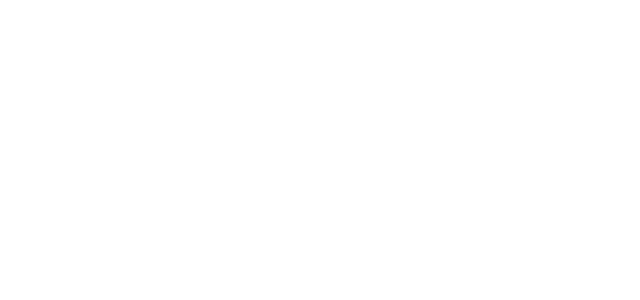
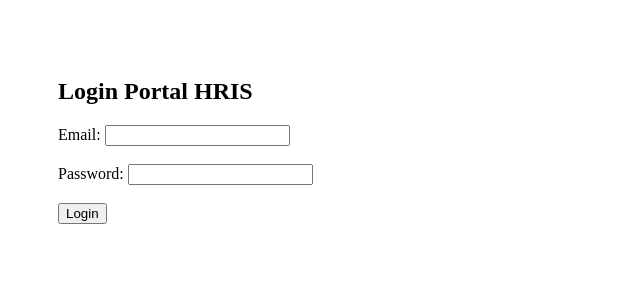
Before and after one commit to Yoel-Lee/TubesRPLL, a React (Vite) app: page /login in a window 1280 px wide. Shown: the top 300 px of the page, without its empty margins (0-640 px from the left). Built offline with nearby package versions, Linux system fonts and the light colour scheme.

Commit message:
feature: react router, login.tsx page

```diff
--- a/package.json
+++ b/package.json
@@ -10,9 +10,11 @@
     "preview": "vite preview"
   },
   "dependencies": {
+    "axios": "^1.15.1",
     "react": "^19.2.0",
     "react-dom": "^19.2.0",
-    "react-router": "^7.12.0"
+    "react-router": "^7.12.0",
+    "react-router-dom": "^7.14.2"
   },
   "devDependencies": {
     "@eslint/js": "^9.39.1",
--- a/src/App.tsx
+++ b/src/App.tsx
@@ -1,14 +1,18 @@
-
-import './App.css'
+import { BrowserRouter, Routes, Route, Navigate } from 'react-router-dom';
+import Login from './pages/Login';
+import Dashboard from './pages/Dashboard';
 
 function App() {
-
-
   return (
-    <>
-
-    </>
-  )
+    <BrowserRouter>
+      <Routes>
+        {/* Redirect root ke halaman login */}
+        <Route path="/" element={<Navigate to="/login" replace />} />
+        <Route path="/login" element={<Login />} />
+        <Route path="/dashboard" element={<Dashboard />} />
+      </Routes>
+    </BrowserRouter>
+  );
 }
 
-export default App
+export default App;
--- /dev/null
+++ b/src/pages/Dashboard.tsx
@@ -0,0 +1,8 @@
+export default function Dashboard() {
+  return (
+    <div style={{ padding: '50px' }}>
+      <h2>Selamat Datang di HRIS Dashboard!</h2>
+      <p>Ini adalah halaman utama setelah login.</p>
+    </div>
+  );
+}
--- /dev/null
+++ b/src/pages/Login.tsx
@@ -0,0 +1,48 @@
+import { useState } from 'react';
+import { useNavigate } from 'react-router-dom';
+
+export default function Login() {
+  // Mendefinisikan tipe data state sebagai string
+  const [email, setEmail] = useState<string>('');
+  const [password, setPassword] = useState<string>('');
+
+  const navigate = useNavigate();
+
+  const handleLogin = (e: React.FormEvent<HTMLFormElement>) => {
+    e.preventDefault();
+    // Nanti di sini kita panggil REST API untuk verifikasi
+    console.log("Login dengan:", email, password);
+
+    // Simulasi sukses login, pindah ke dashboard
+    navigate('/dashboard');
+  };
+
+  return (
+    <div style={{ padding: '50px' }}>
+      <h2>Login Portal HRIS</h2>
+      <form onSubmit={handleLogin}>
+        <div>
+          <label>Email: </label>
+          <input
+            type="email"
+            value={email}
+            onChange={(e) => setEmail(e.target.value)}
+            required
+          />
+        </div>
+        <br />
+        <div>
+          <label>Password: </label>
+          <input
+            type="password"
+            value={password}
+            onChange={(e) => setPassword(e.target.value)}
+            required
+          />
+        </div>
+        <br />
+        <button type="submit">Login</button>
+      </form>
+    </div>
+  );
+}
```
Also changed, not shown: 1 other file (tests, documents, lock files or other folders).
